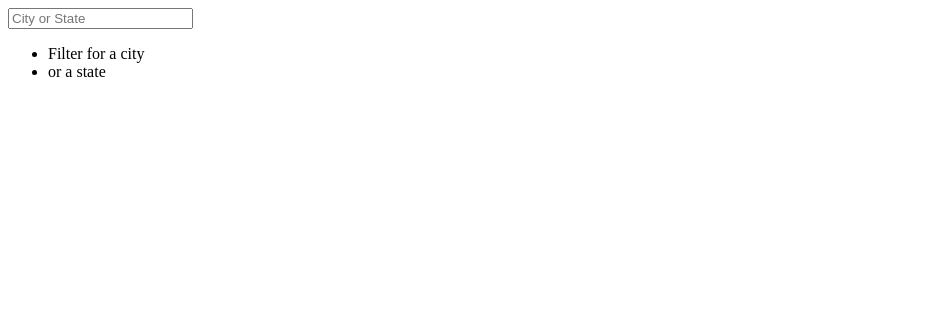
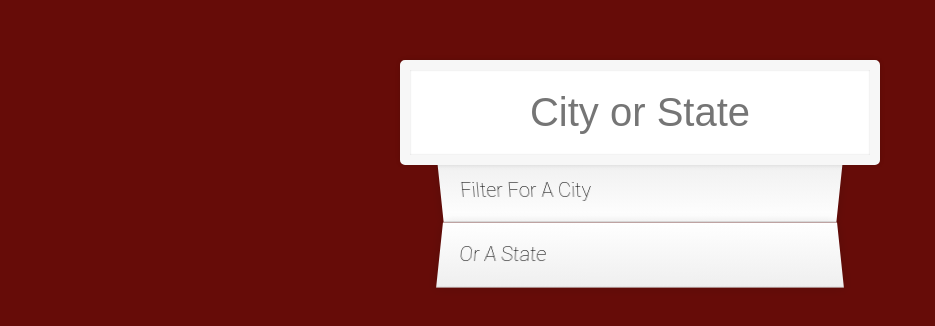
Before and after one commit to Jules-infotech/Search-Bar, a plain HTML site: page index.html in a window 1280 px wide. Shown: the whole page, without its empty margins (0-935 px from the left). Drawn offline with Linux system fonts and the light colour scheme; no server answers.

Commit message:
Update index.html

```diff
--- a/index.html
+++ b/index.html
@@ -8,7 +8,83 @@
   <script src="script.js"></script>
 </head>
 <body>
+<style>
+  html {
+  box-sizing: border-box;
+  background: #660c08;
+  font-family: 'Roboto', sans-serif;
+  font-size: 20px;
+  font-weight: 200;
+}
 
+*, *:before, *:after {
+  box-sizing: inherit;
+}
+
+input {
+  width: 100%;
+  padding: 20px;
+}
+
+.search-form {
+  max-width: 400px;
+  margin: 50px auto;
+}
+
+input.search {
+  margin: 0;
+  text-align: center;
+  outline: 0;
+  border: 10px solid #F7F7F7;
+  width: 120%;
+  left: -10%;
+  position: relative;
+  top: 10px;
+  z-index: 2;
+  border-radius: 5px;
+  font-size: 40px;
+  box-shadow: 0 0 5px rgba(0, 0, 0, 0.12), inset 0 0 2px rgba(0, 0, 0, 0.19);
+}
+
+.suggestions {
+  margin: 0;
+  padding: 0;
+  position: relative;
+  /*perspective: 20px;*/
+}
+
+.suggestions li {
+  background: white;
+  list-style: none;
+  border-bottom: 1px solid #D8D8D8;
+  box-shadow: 0 0 10px rgba(0, 0, 0, 0.14);
+  margin: 0;
+  padding: 20px;
+  transition: background 0.2s;
+  display: flex;
+  justify-content: space-between;
+  text-transform: capitalize;
+}
+
+.suggestions li:nth-child(even) {
+  transform: perspective(100px) rotateX(3deg) translateY(2px) scale(1.001);
+  background: linear-gradient(to bottom,  #ffffff 0%,#EFEFEF 100%);
+}
+
+.suggestions li:nth-child(odd) {
+  transform: perspective(100px) rotateX(-3deg) translateY(3px);
+  background: linear-gradient(to top,  #ffffff 0%,#EFEFEF 100%);
+}
+
+span.population {
+  font-size: 15px;
+}
+
+.hl {
+  background: #660c08;
+}
+
+</style>
   <form class="search-form">
     <input type="text" class="search" placeholder="City or State">
     <ul class="suggestions">
```
